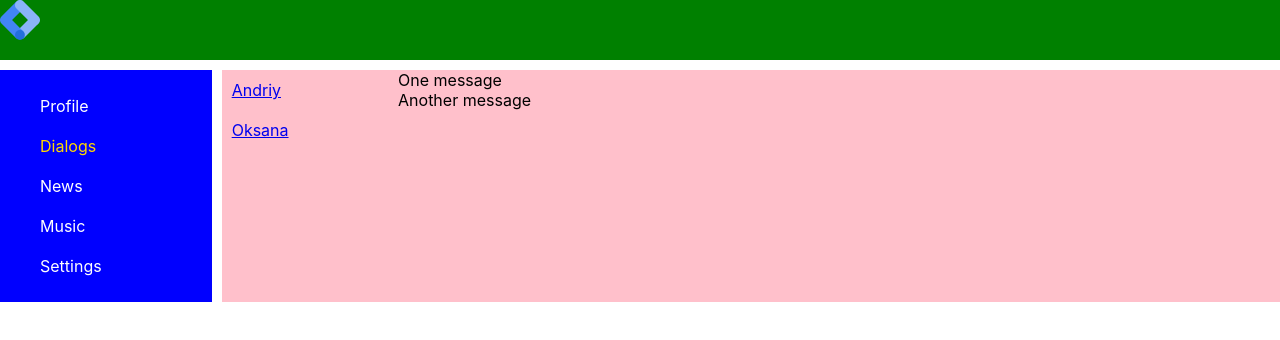
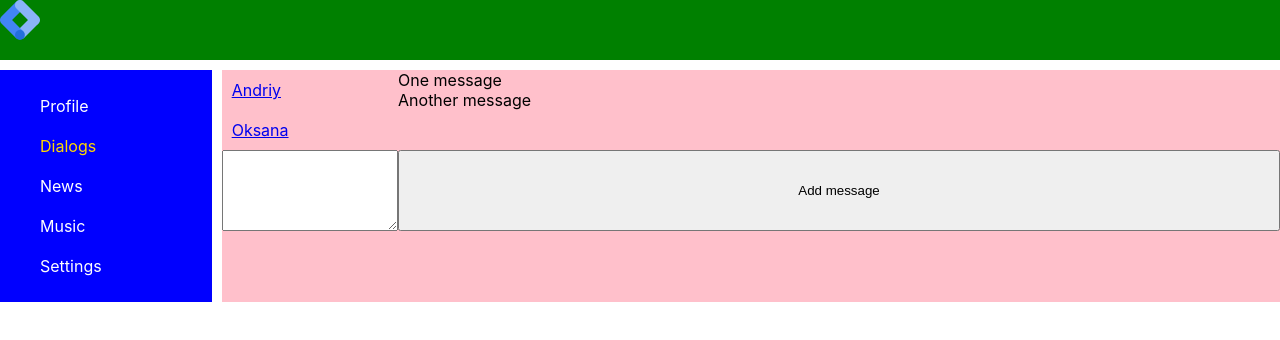
Before and after one commit to dunox/social-network, a React (Create React App) app: page /dialogs in a window 1280 px wide. Shown: the top 340 px of the page. Built offline with nearby package versions, Linux system fonts and the light colour scheme.

Commit message:
add ref to dialogs

```diff
--- a/src/components/dialogs/index.jsx
+++ b/src/components/dialogs/index.jsx
@@ -10,6 +10,13 @@ import styles from './styles/index.module.scss';
 
 
 export const Dialogs = (props) => {
+
+  const newMessageItem = React.createRef();
+
+  const newMessage = () => {
+      alert(newMessageItem.current.value);
+  }
+
     const dialogElementJSX = props.state.dialogData.map( dialog => <DialogItem  name={dialog.name} id={dialog.id} /> );
     const messageElementJSX = props.state.messageData.map( message => <MessageItem message={message.message} id={message.id}/> );
 
@@ -21,6 +28,8 @@ export const Dialogs = (props) => {
      <div className={styles.messageList}>
          { messageElementJSX }
      </div>
+     <textarea ref={newMessageItem} name="" id="" cols="30" rows="5"></textarea>
+            <button onClick={newMessage}> Add message</button>
     </div>
   )
 }
--- a/src/components/dialogs/messageItem/messageItem.jsx
+++ b/src/components/dialogs/messageItem/messageItem.jsx
@@ -1,7 +1,11 @@
+// Core
+
+// Other
 import styles from "../styles/index.module.scss";
 
 
 export const MessageItem = (props) => {
+
     return (
         <div className={styles.messageItem}>
             <span>{props.message}</span>
```
